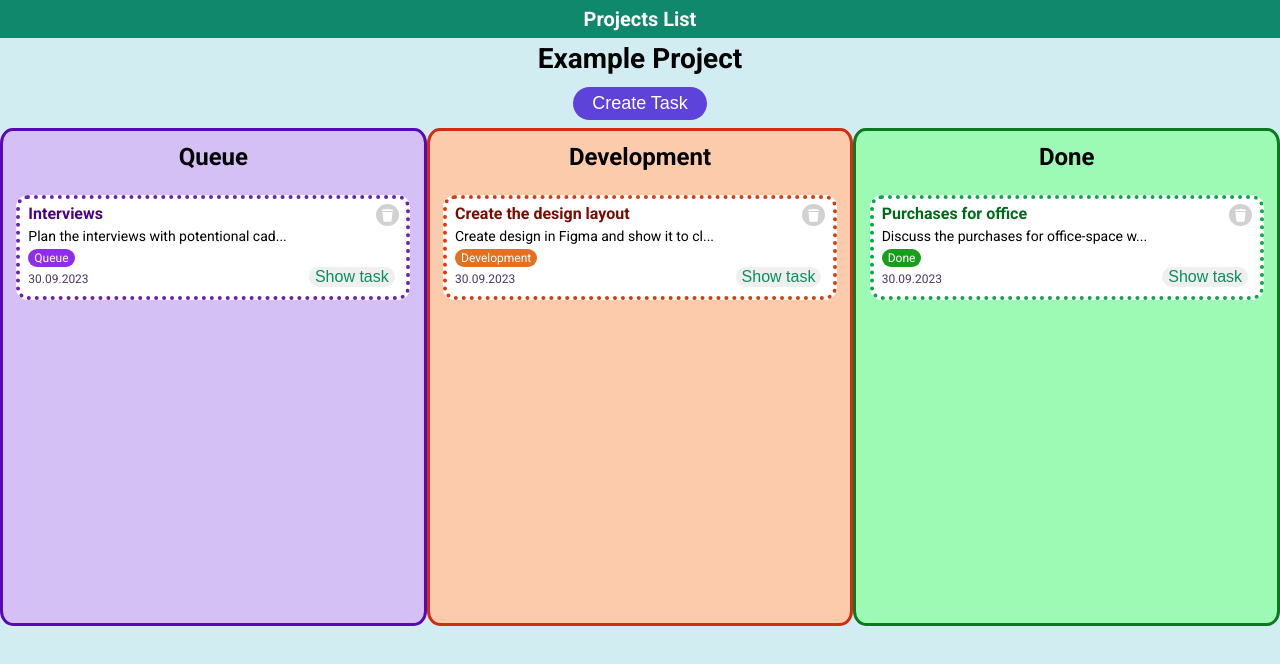
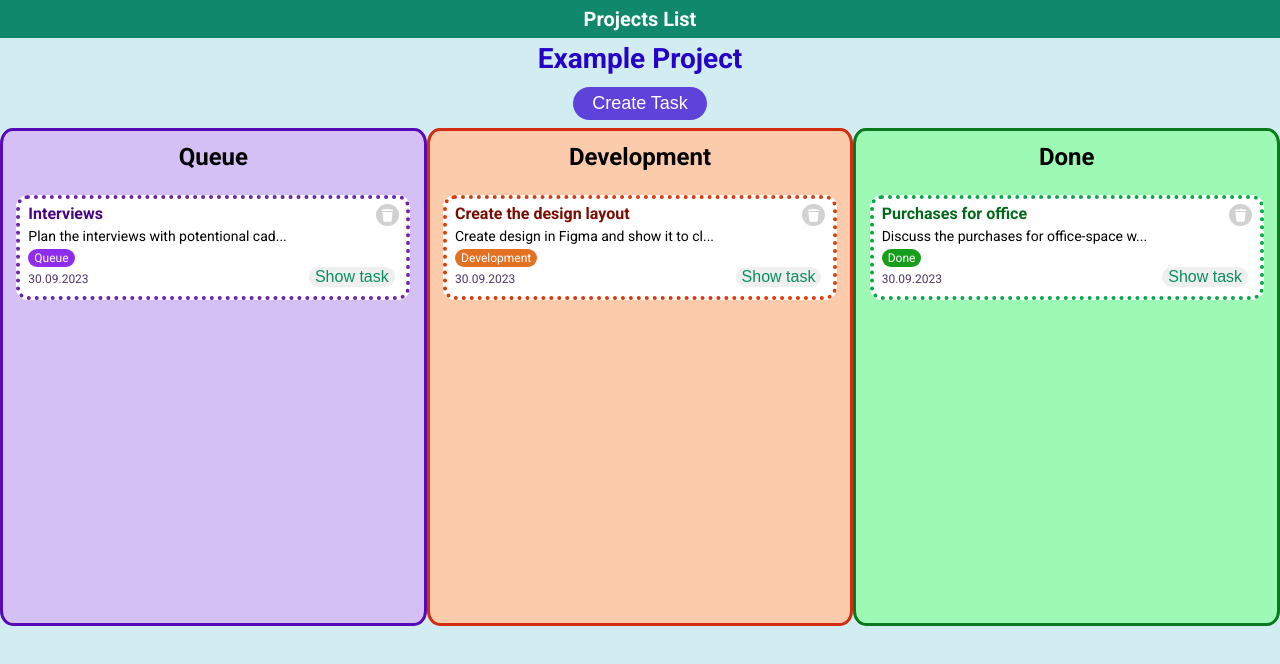
Before and after one commit to Ave-Mari/projects-board, a React (Vite) app: page /projects/142354 in a window 1280 px wide. Shown: the top 664 px of the page. Built offline with nearby package versions, Linux system fonts and the light colour scheme; a web font is replaced by a local one.

Commit message:
change project page title

```diff
--- a/src/pages/ProjectItemPage/ProjectItemPage.scss
+++ b/src/pages/ProjectItemPage/ProjectItemPage.scss
@@ -11,6 +11,7 @@
     text-align: center;
     margin-top: 4px;
     margin-bottom: 12px;
+    color: #2602c9;
 }
 
 .boards-wrapper {
```
